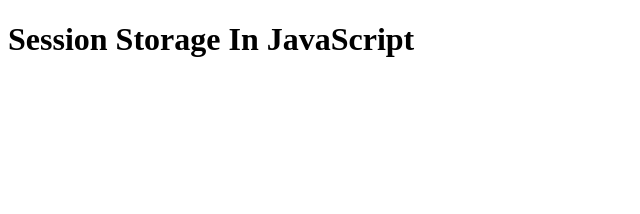
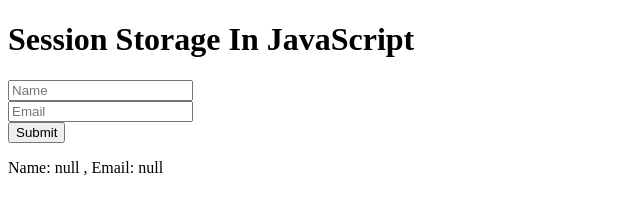
Before and after one commit to shreyyq/30-days-of-js, a plain HTML site: page Day20_local-session-storage/session_storage/index.html in a window 1280 px wide. Shown: the whole page, without its empty margins (0-640 px from the left). Drawn offline with Linux system fonts and the light colour scheme.

Commit message:
activity4 done

```diff
--- a/Day20_local-session-storage/session_storage/index.html
+++ b/Day20_local-session-storage/session_storage/index.html
@@ -7,6 +7,35 @@
 </head>
 <body>
     <h1>Session Storage In JavaScript</h1>
+    <!-- Activity 4 -->
+     <!-- Task 7 -->
+      <form id="userForm">
+        <input type="text" id="name" placeholder="Name"><br>
+        <input type="email" id="email" placeholder="Email"><br>
+        <button type="submit">Submit</button>
+      </form>
+      <p id="displayData"></p>
+      <script>
+        document.getElementById('userForm').addEventListener('submit',function(event){
+            event.preventDefault();
+
+            const name=document.getElementById('name').value;
+            const email=document.getElementById('email').value;
+
+            sessionStorage.setItem('name',name);
+            sessionStorage.setItem('email',email);
+
+            displaySavedData();
+        });
+        function displaySavedData(){
+            const savedName=sessionStorage.getItem('name');
+            const savedEmail=sessionStorage.getItem('email');
+
+            document.getElementById('displayData').textContent=`Name: ${savedName} , Email: ${savedEmail}`;
+        }
+        document.addEventListener('DOMContentLoaded',displaySavedData);
+        </script>
+
     <script src="index.js"></script>
 </body>
 </html>
--- a/Day20_local-session-storage/session_storage/index.js
+++ b/Day20_local-session-storage/session_storage/index.js
@@ -14,3 +14,10 @@
 const retrievedUserJSON=sessionStorage.getItem('user');
 const retrievedUser=JSON.parse(retrievedUserJSON);
 console.log(retrievedUser);
+
+
+// Activity 4
+// Task 8
+console.log(`Before removal:`,sessionStorage.getItem('name'));
+sessionStorage.removeItem('name');
+console.log(`After removal:`,sessionStorage.getItem('name'));
```
